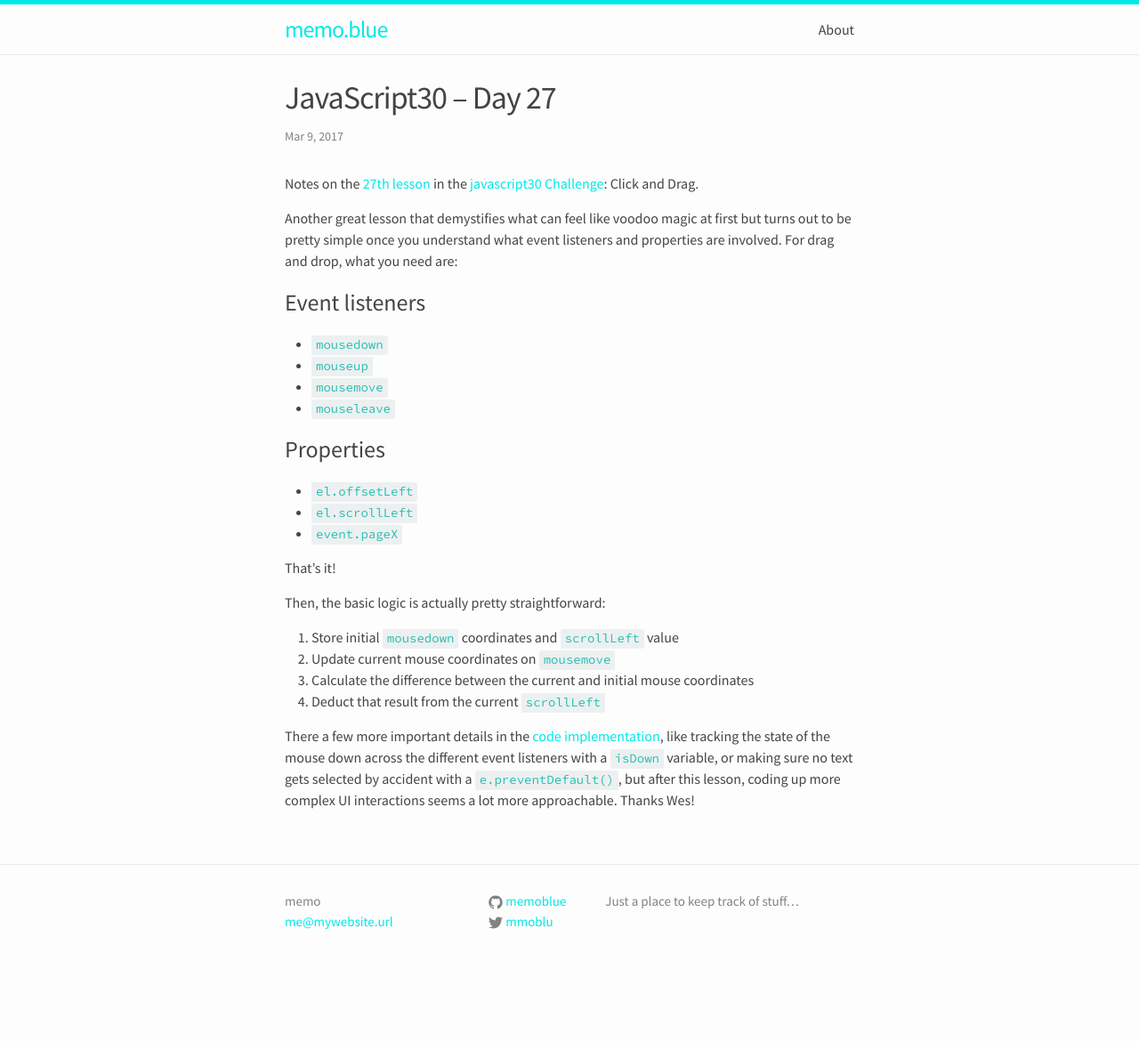
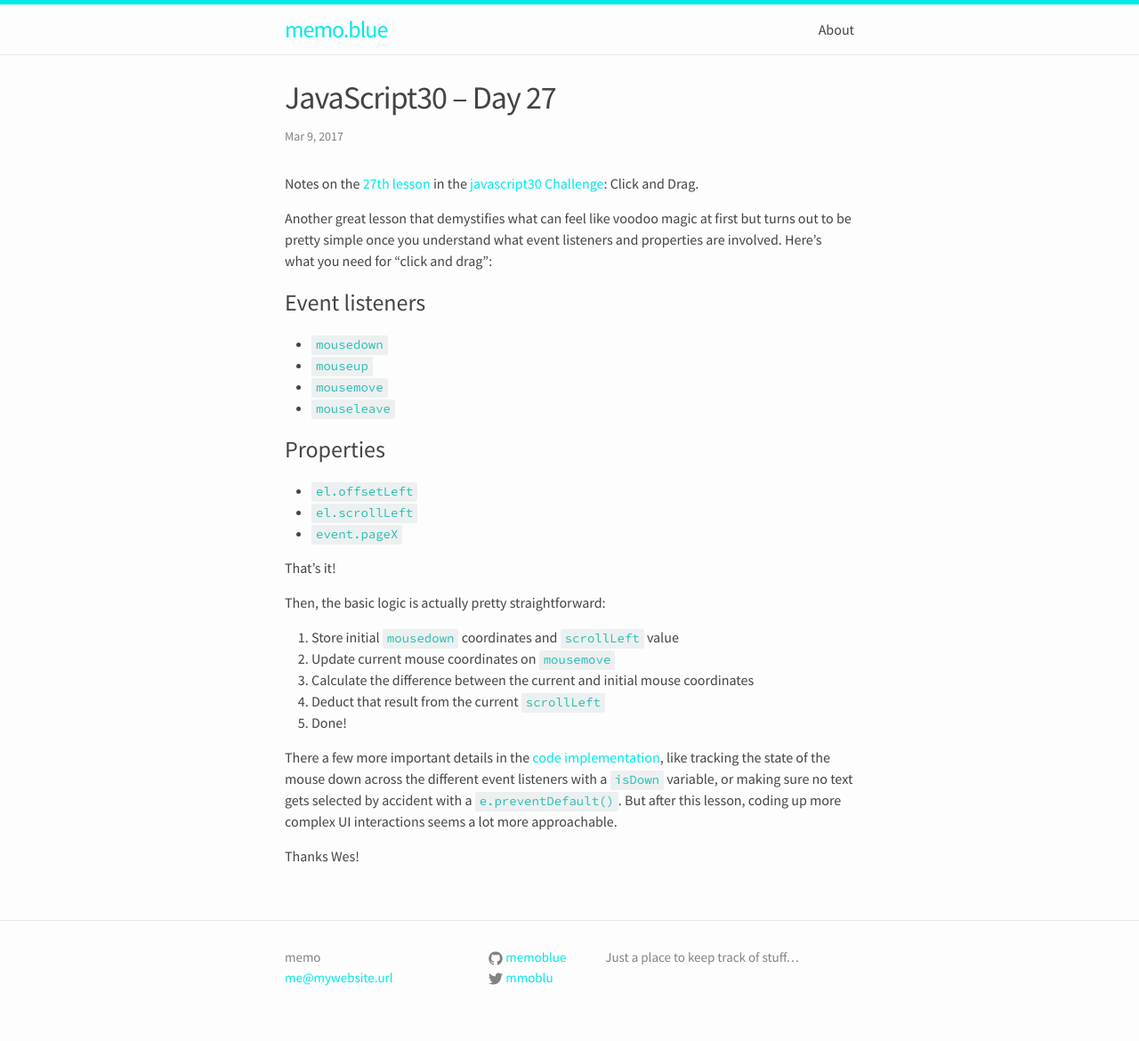
Before and after one commit to memoblue/memoblue.github.io, a Jekyll site: the page built from _posts/2017-03-09-javascript30-27.md, in a window 1280 px wide. Shown: the whole page at 89% size. Built offline with Jekyll 4.4.1, drawn with Linux system fonts in a browser that asks for light colours; before the commit the page ends 1107 px from its top, so only the background shows below that.

Commit message:
typos and cleanups

```diff
--- a/_posts/2017-03-09-javascript30-27.md
+++ b/_posts/2017-03-09-javascript30-27.md
@@ -7,7 +7,7 @@ tags: ['Coding','JavaScript','JavaScript30','Notes']
 
 Notes on the [27th lesson][git] in the [javascript30 Challenge][js30]: Click and Drag.
 
-Another great lesson that demystifies what can feel like voodoo magic at first but turns out to be pretty simple once you understand what event listeners and properties are involved. For drag and drop, what you need are:
+Another great lesson that demystifies what can feel like voodoo magic at first but turns out to be pretty simple once you understand what event listeners and properties are involved. Here's what you need for "click and drag":
 
 ### Event listeners
 
@@ -30,8 +30,11 @@ Then, the basic logic is actually pretty straightforward:
 2. Update current mouse coordinates on `mousemove`
 3. Calculate the difference between the current and initial mouse coordinates
 4. Deduct that result from the current `scrollLeft`
+5. Done!
 
-There a few more important details in the [code implementation][git], like tracking the state of the mouse down across the different event listeners with a `isDown` variable, or making sure no text gets selected by accident with a `e.preventDefault()`, but after this lesson, coding up more complex UI interactions seems a lot more approachable. Thanks Wes!
+There a few more important details in the [code implementation][git], like tracking the state of the mouse down across the different event listeners with a `isDown` variable, or making sure no text gets selected by accident with a `e.preventDefault()`. But after this lesson, coding up more complex UI interactions seems a lot more approachable.
+
+Thanks Wes!
 
 [js30]:https://javascript30.com
 [git]:https://github.com/memoblue/JavaScript30/blob/master/27-click-and-drag/index.html
```
